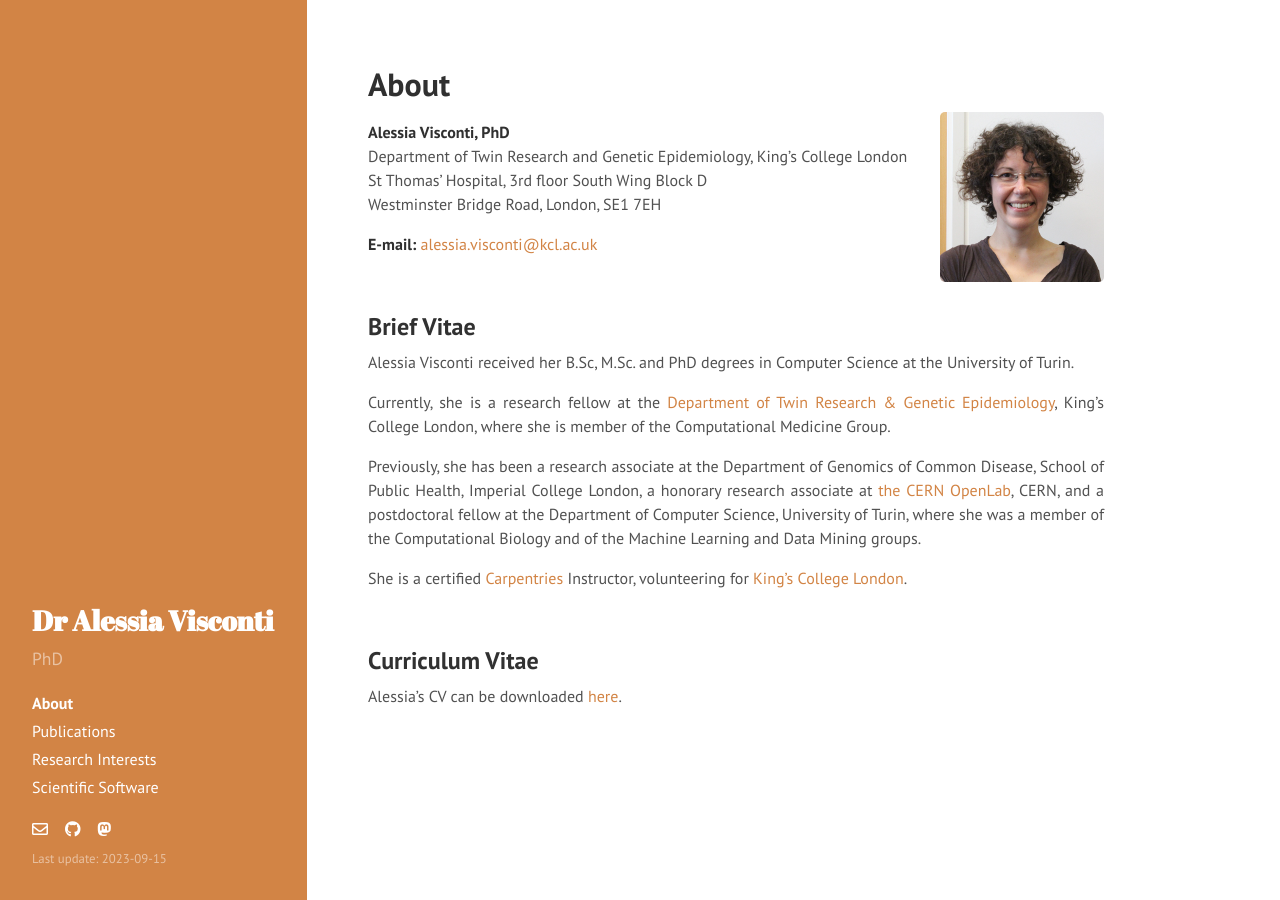
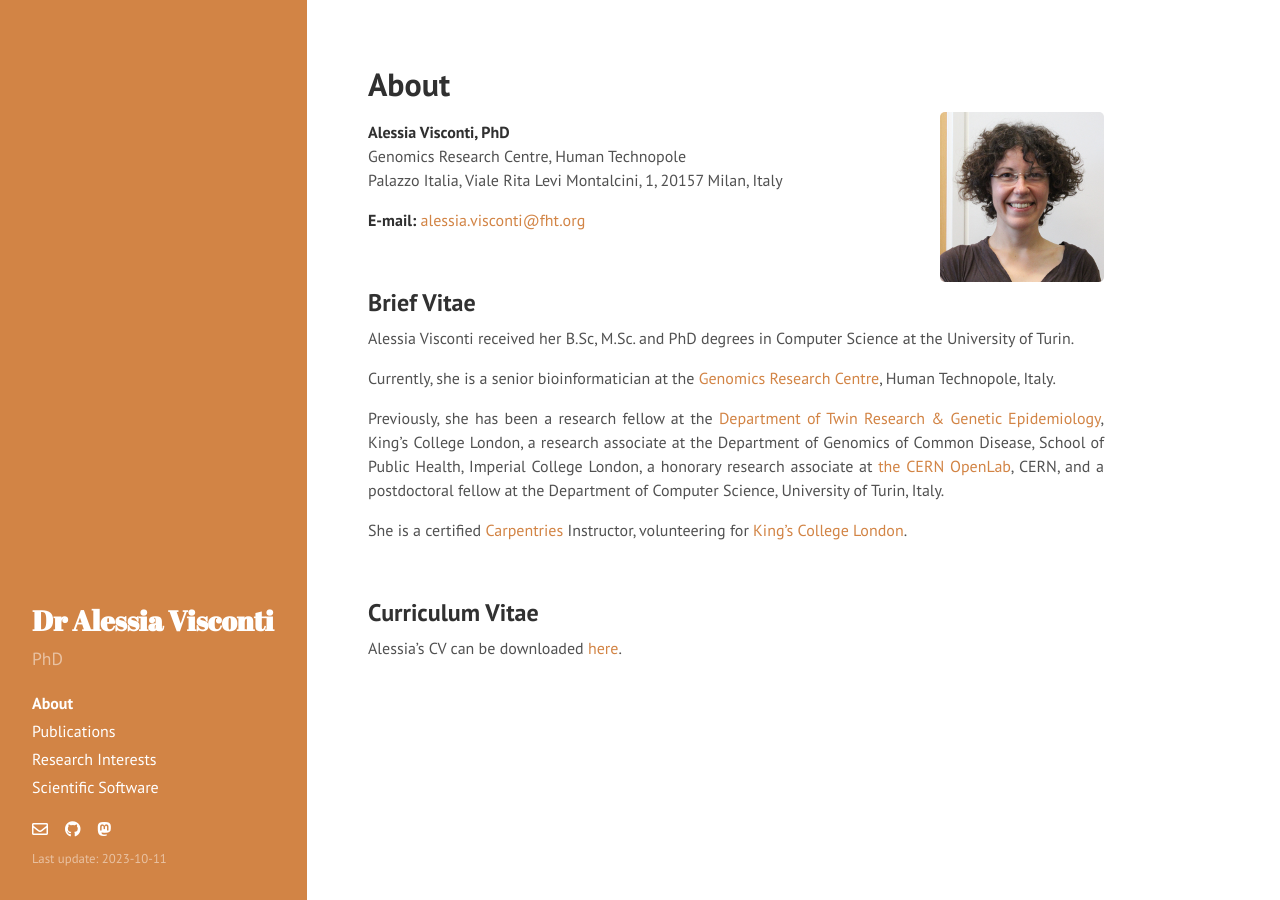
Before and after one commit to alesssia/alesssia.github.io, a Jekyll site: the page built from index.md, in a window 1280 px wide. Built offline with Jekyll 4.4.1, drawn with Linux system fonts in a browser that asks for light colours; nearby versions of some CDN libraries; a style sheet for code colours, icons or effects is not loaded.

Commit message:
Updated to HT, eczema paper now available on Nat Conn

```diff
--- a/_config.yml
+++ b/_config.yml
@@ -11,12 +11,12 @@ tagline:     ''
 description: 'PhD'
 url:         http://alesssia.github.io/
 baseurl:     /
-lastmod:    '2023-09-15'
+lastmod:    '2023-10-11'
 
 author:
   name:      'Alessia Visconti'
   url:       http://alesssia.github.io/
-  email:     alessia.visconti@kcl.ac.uk
+  email:     alessia.visconti@fht.org
   twitter:   _alesssia
   mastodon:  mas.to/@alesssia
   github:    alesssia
--- a/index.md
+++ b/index.md
@@ -6,11 +6,10 @@ title: About
 ![Alessia's profile pic]({{ "/" | relative_url }}assets/official_pic_xxsmall_web_face.png)
 
 **Alessia Visconti, PhD** \\
-Department of Twin Research and Genetic Epidemiology, King’s College London\\
-St Thomas’ Hospital, 3rd floor South Wing Block D \\
-Westminster Bridge Road, London, SE1 7EH
+Genomics Research Centre, Human Technopole\\
+Palazzo Italia, Viale Rita Levi Montalcini, 1, 20157 Milan, Italy
 
-**E-mail:** [alessia.visconti@kcl.ac.uk](mailto:alessia.visconti@kcl.ac.uk)
+**E-mail:** [alessia.visconti@fht.org](mailto:alessia.visconti@fht.org)
 
 <br>
 
@@ -18,9 +17,9 @@ Westminster Bridge Road, London, SE1 7EH
 
 Alessia Visconti received her B.Sc, M.Sc. and PhD degrees in Computer Science at the University of Turin.
 
-Currently, she is a research fellow at the [Department of Twin Research & Genetic Epidemiology](http://www.twinsuk.ac.uk/), King's College London, where she is member of the Computational Medicine Group.
+Currently, she is  a senior bioinformatician at the [Genomics Research Centre](https://humantechnopole.it/en/research-centres/genomics/), Human Technopole, Italy.
 
-Previously, she has been a research associate at the Department of Genomics of Common Disease, School of Public Health, Imperial College London, a honorary research associate at [the CERN OpenLab](http://openlab.cern/), CERN, and a postdoctoral fellow at the Department of Computer Science, University of Turin, where she was a member of the Computational Biology and of the Machine Learning and Data Mining groups.
+Previously, she has been a research fellow at the [Department of Twin Research & Genetic Epidemiology](http://www.twinsuk.ac.uk/), King's College London, a research associate at the Department of Genomics of Common Disease, School of Public Health, Imperial College London, a honorary research associate at [the CERN OpenLab](http://openlab.cern/), CERN, and a postdoctoral fellow at the Department of Computer Science, University of Turin, Italy.
 
 She is a certified [Carpentries](https://carpentries.org/) Instructor, volunteering for [King's College London](https://kcl-carpentries.github.io/index.html).
 
```
Also changed, not shown: publications.md (+6 -5 lines), 2 other files.
